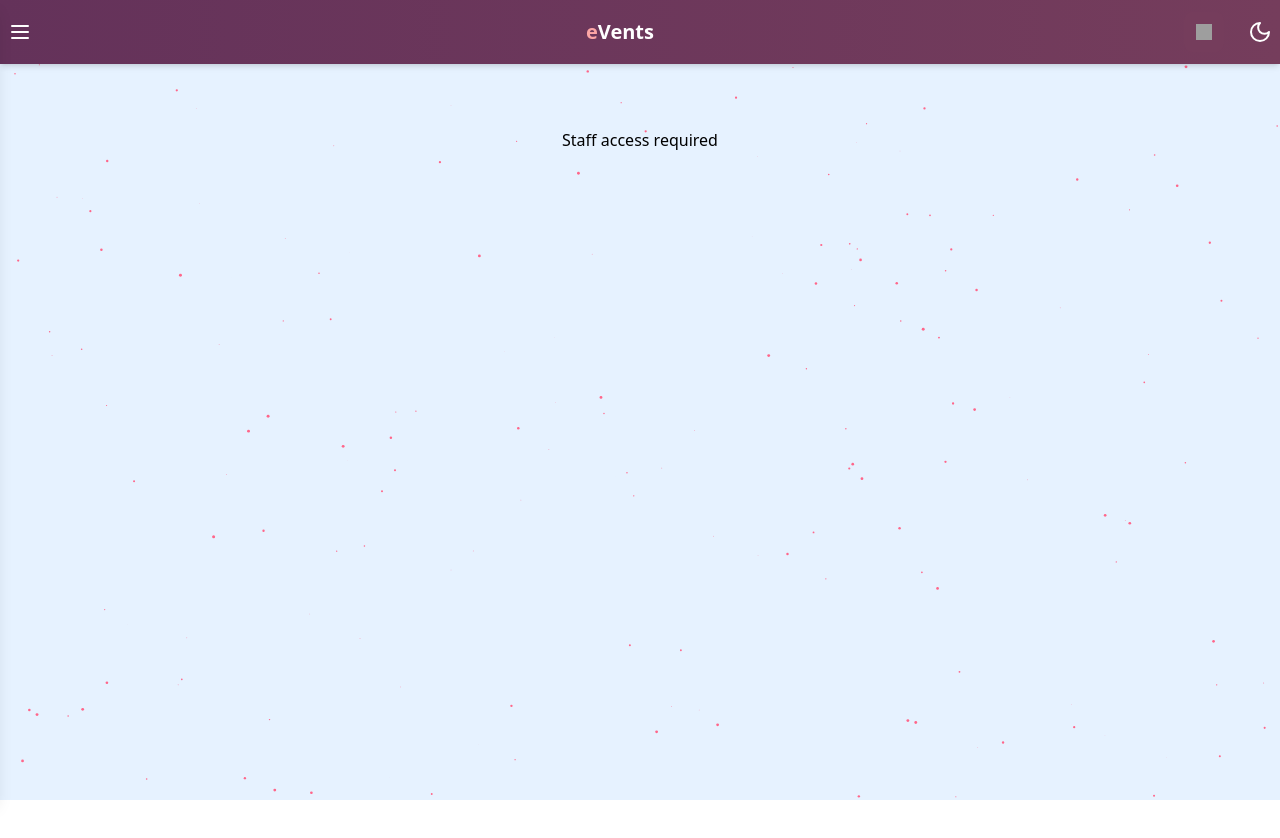
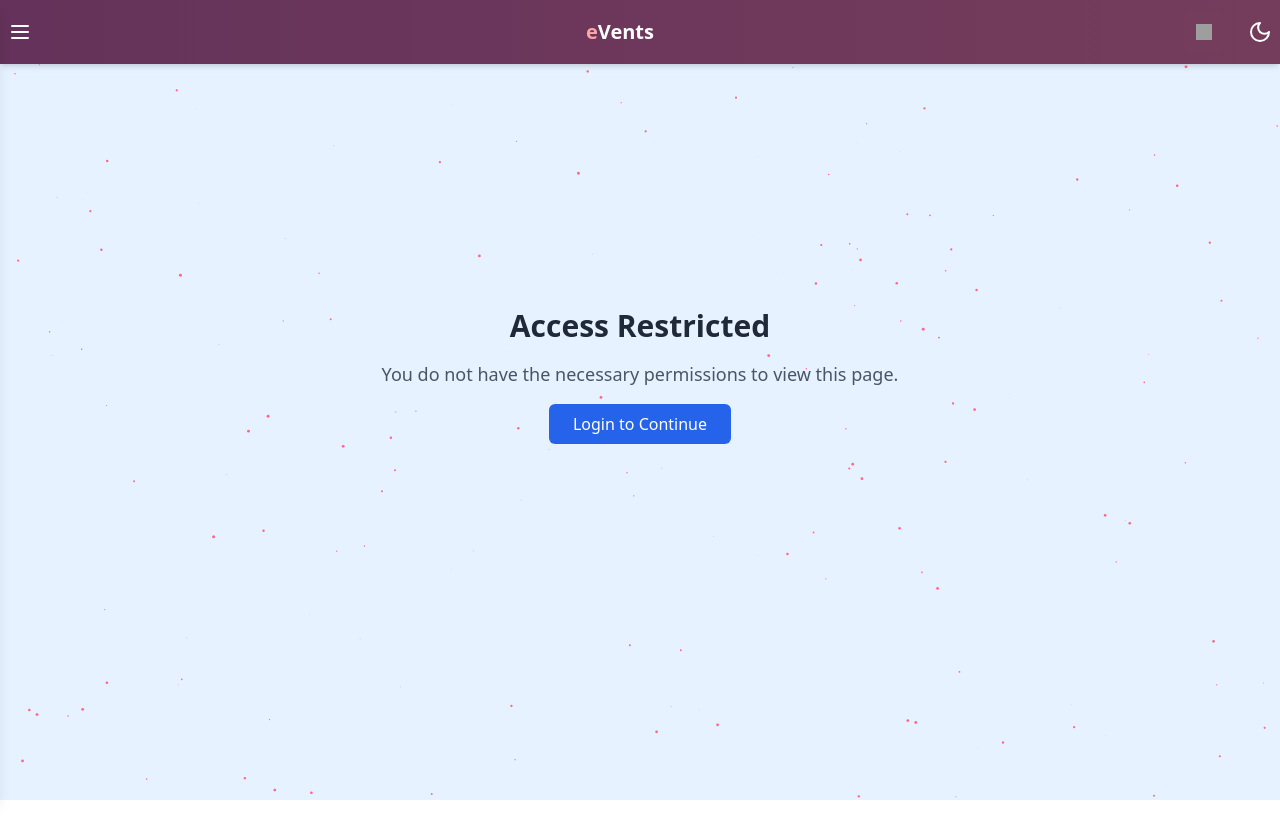
Before and after one commit to rahulvital/simple-vents-fe, a React (Vite) app: page /simple-vents-fe/staff in a window 1280 px wide. Shown: the top 838 px of the page. Built offline with nearby package versions, Linux system fonts and the light colour scheme; grey boxes are pictures that could not be loaded; the HTML template or start-up script is replaced by a standard one.

Commit message:
Adds final touches to Staff Dashboard login page

```diff
--- a/src/components/layout/Sidebar.jsx
+++ b/src/components/layout/Sidebar.jsx
@@ -1,6 +1,6 @@
 import React from 'react';
 import { Link } from 'react-router-dom';
-import { LucideX, LucideHome, LucidePlusCircle } from 'lucide-react';
+import { LucideX, LucideHome, LucideBriefcase } from 'lucide-react';
 
 const Sidebar = ({ isOpen, toggleSidebar, isDarkMode }) => {
   return (
@@ -36,25 +36,13 @@ const Sidebar = ({ isOpen, toggleSidebar, isDarkMode }) => {
           </li>
           <li role="none">
             <Link
-              to="/create-event"
-              className={`flex items-center p-2 rounded-md
-                hover:bg-gradient-to-r hover:from-pink-200 hover:to-purple-100
-                dark:hover:bg-gray-700 dark:hover:bg-opacity-80
-              `} onClick={toggleSidebar} role="menuitem"
-            >
-              <LucidePlusCircle className="mr-3" size={20} aria-hidden="true" />
-              <span>Create Event</span>
-            </Link>
-          </li>
-          <li role="none">
-            <Link
               to="/staff"
               className={`flex items-center p-2 rounded-md
                 hover:bg-gradient-to-r hover:from-pink-200 hover:to-purple-100
                 dark:hover:bg-gray-700 dark:hover:bg-opacity-80
               `} onClick={toggleSidebar} role="menuitem"
             >
-              <LucidePlusCircle className="mr-3" size={20} aria-hidden="true" />
+              <LucideBriefcase className="mr-3" size={20} aria-hidden="true" />
               <span>Staff Dashboard</span>
             </Link>
           </li>
--- a/src/pages/EventsPage.jsx
+++ b/src/pages/EventsPage.jsx
@@ -158,7 +158,6 @@ const EventsPage = ({ user }) => {
   return (
     <div className="container mx-auto px-4 py-8 max-w-4xl">
       <div className="bg-white dark:bg-gray-800 shadow-lg rounded-xl overflow-hidden relative">
-        {/* Staff Edit/Delete Buttons */}
         {isStaffCreator && (
           <div className="absolute top-4 right-4 z-10 flex space-x-2">
             <button
@@ -207,12 +206,9 @@ const EventsPage = ({ user }) => {
               </div>
             )}
           </div>
-
           <div className="prose max-w-none mb-6">
             <p className="text-gray-700 dark:text-gray-300 leading-relaxed">{event.description}</p>
           </div>
-
-          {/* Registration and Calendar Buttons */}
           <div className="flex space-x-2 mb-6">
             {user ? (
               <>
--- a/src/pages/StaffDashboard.jsx
+++ b/src/pages/StaffDashboard.jsx
@@ -4,6 +4,7 @@ import EditEventModal from '../components/events/EditEventModal';
 import useUserRole from '../hooks/useUserRole';
 import { supabase } from '../../utils/supabase';
 import { Trash2, Edit } from 'lucide-react';
+import { useNavigate } from 'react-router-dom';
 
 const StaffDashboard = ({ user }) => {
   const [staffEvents, setStaffEvents] = useState([]);
@@ -11,6 +12,7 @@ const StaffDashboard = ({ user }) => {
   const [selectedEvent, setSelectedEvent] = useState(null);
   const [isEditModalOpen, setIsEditModalOpen] = useState(false);
   const { role, loading } = useUserRole(user);
+  const navigate = useNavigate();
 
   useEffect(() => {
     if (!loading && role === 'staff') {
@@ -49,7 +51,6 @@ const StaffDashboard = ({ user }) => {
     if (!confirmDelete) return;
 
     try {
-      // First, delete related registrations
       const { error: registrationError } = await supabase
         .from('registrations')
         .delete()
@@ -57,7 +58,6 @@ const StaffDashboard = ({ user }) => {
 
       if (registrationError) throw registrationError;
 
-      // Then delete the event
       const { error } = await supabase
         .from('events')
         .delete()
@@ -65,7 +65,6 @@ const StaffDashboard = ({ user }) => {
 
       if (error) throw error;
 
-      // Refresh events list
       fetchUserEvents();
     } catch (error) {
       console.error('Error deleting event:', error);
@@ -78,12 +77,35 @@ const StaffDashboard = ({ user }) => {
     setIsEditModalOpen(true);
   };
 
+  const handleLoginRedirect = () => {
+    navigate('/login');
+  };
+
   return (
     <div className="space-y-8">
-      {loading && <div>Loading permissions...</div>}
+      {loading && (
+        <div className="flex justify-center items-center min-h-screen text-xl text-gray-500 dark:text-gray-400 animate-pulse">
+          Loading permissions...
+        </div>
+      )}
+
       {!loading && role !== 'staff' && (
-        <div className="text-center py-8">Staff access required</div>
+        <div className="flex flex-col items-center justify-center h-[70vh] text-center space-y-4">
+          <h1 className="text-3xl font-semibold text-gray-800 dark:text-gray-200">
+            Access Restricted
+          </h1>
+          <p className="text-lg text-gray-600 dark:text-gray-400">
+            You do not have the necessary permissions to view this page.
+          </p>
+          <button
+            onClick={handleLoginRedirect}
+            className="mt-4 px-6 py-2 bg-blue-600 text-white rounded-md hover:bg-blue-700 transition-colors"
+          >
+            Login to Continue
+          </button>
+        </div>
       )}
+
       {!loading && role === 'staff' && (
         <>
           <CreateEvent userId={user.id} onEventCreated={fetchUserEvents} />
```
